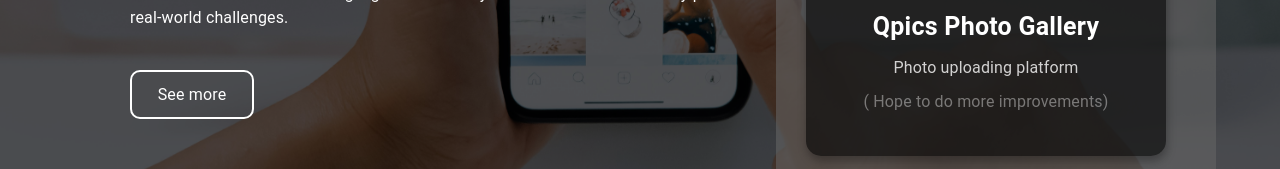
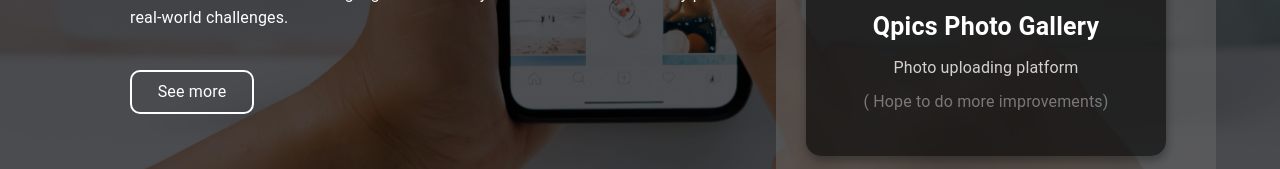
Before and after one commit to NethsaraWMRC/Portfolio, a React (Create React App) app: page /projects in a window 1280 px wide. Shown: the part 504-673 px from the top of the page. Built offline with nearby package versions, Linux system fonts and the light colour scheme.

Commit message:
see more btn

```diff
--- a/src/pages/Projects.js
+++ b/src/pages/Projects.js
@@ -140,7 +140,7 @@ function Projects() {
         >
           <Typography
             sx={{
-              fontSize: { xs: "22px", lg: "28px" },
+              fontSize: { xs: "20px", lg: "28px" },
               marginTop: "110px",
             }}
           >
@@ -155,7 +155,7 @@ function Projects() {
         >
           <Typography
             sx={{
-              fontSize: { xs: "50px", lg: "60px" },
+              fontSize: { xs: "45px", lg: "60px" },
               fontWeight: "700",
               width: "100%",
             }}
@@ -171,7 +171,7 @@ function Projects() {
         >
           <Typography
             sx={{
-              fontSize: { xs: "14px", lg: "16px" },
+              fontSize: { xs: "13px", lg: "16px" },
               maxWidth: "700px",
               marginTop: "10px",
             }}
@@ -191,7 +191,7 @@ function Projects() {
             marginTop: "40px",
             marginBottom: "40px",
             width: "120px",
-            height: "45px",
+            padding: "8px 0",
             cursor: "pointer",
             transition: "opacity 0.25s",
             "&:hover": { opacity: 0.8 },
```
